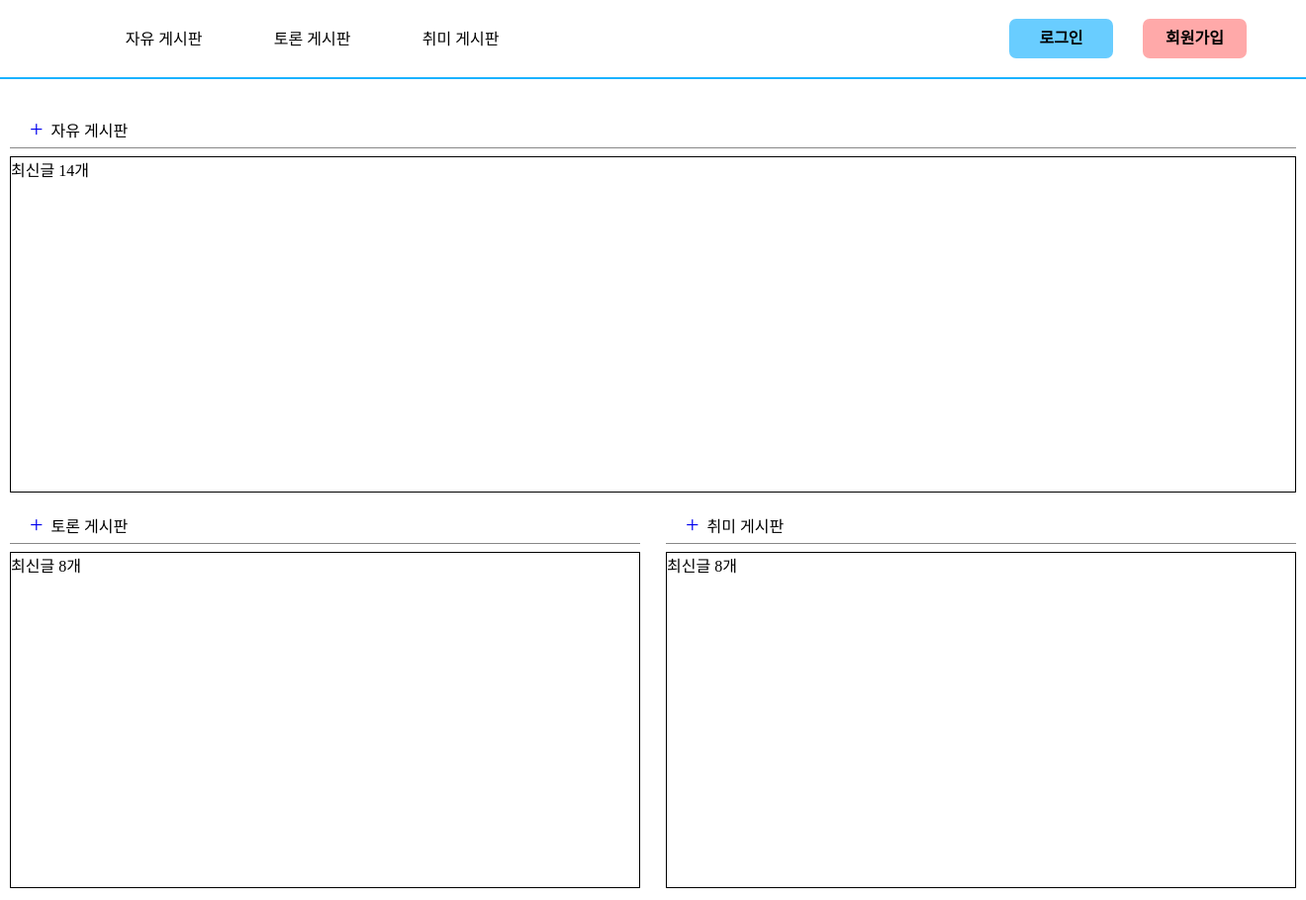
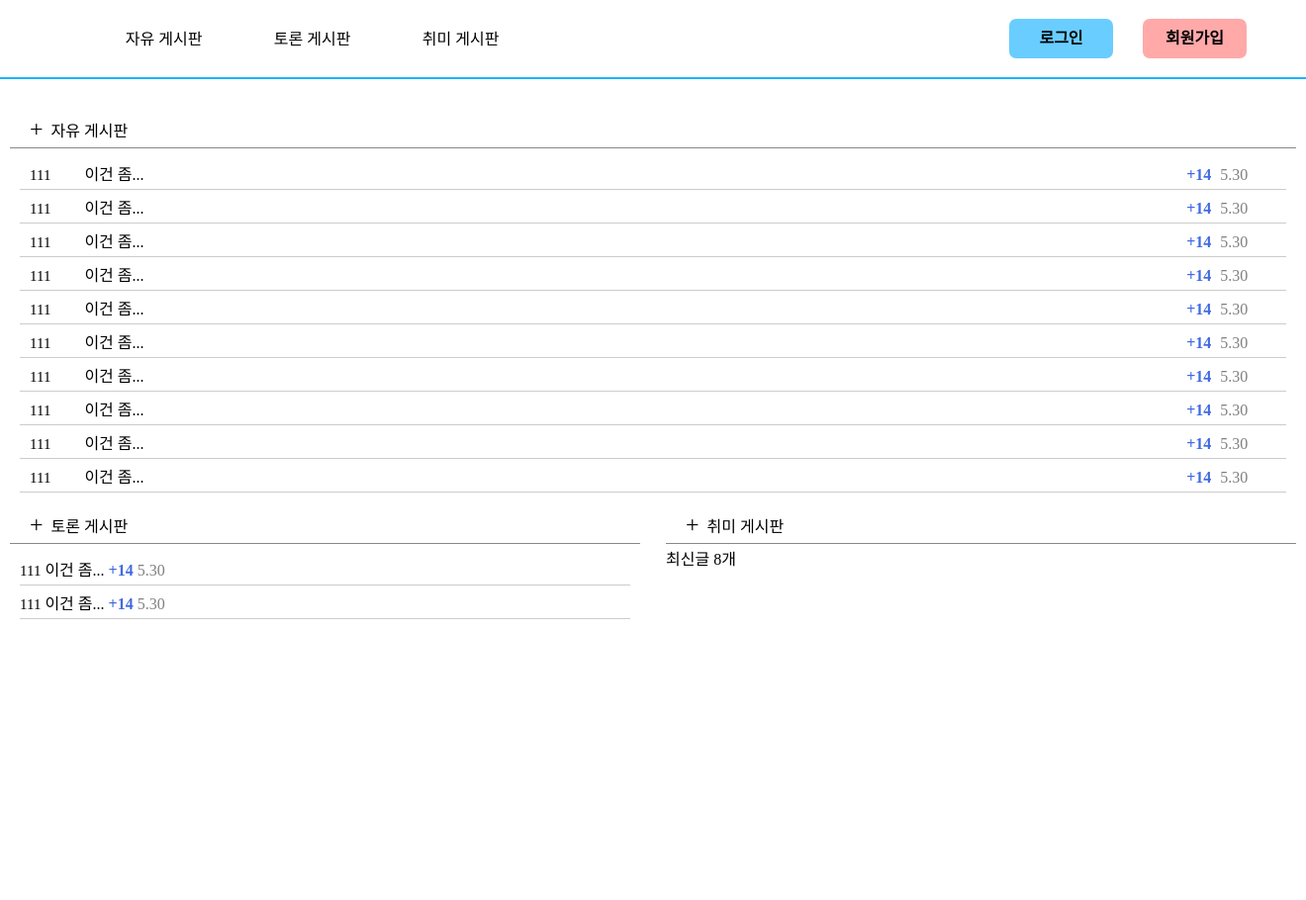
Before and after one commit to hiddenRanks/phpBoard, a PHP site: page /boardMain.php in a window 1320 px wide. Shown: the whole page at 99% size. Run offline with PHP 8.4, Linux system fonts and the light colour scheme.

Commit message:
게시판 제작/수정

```diff
--- a/boardMain.php
+++ b/boardMain.php
@@ -14,9 +14,90 @@
                     <span><a href="#">+</a></span>&nbsp;&nbsp;자유 게시판
                 </p>
             </div>
-
             <div class="contents">
-                <p>최신글 14개</p>
+                <ul class="board-list big">
+                    <!-- 어떤 게시판(테이블)인가 / 게시판(테이블)의 번호(테이블 번호) -->
+                    <li class="eachList">
+                        <a href="#">
+                            <span class="number">111</span>
+                            <span class="title">이건 좀...</span>
+                            <span class="comment">+14</span>
+                            <span class="date">5.30</span>
+                        </a>
+                    </li>
+                    <li class="eachList">
+                        <a href="#">
+                            <span class="number">111</span>
+                            <span class="title">이건 좀...</span>
+                            <span class="comment">+14</span>
+                            <span class="date">5.30</span>
+                        </a>
+                    </li>
+                    <li class="eachList">
+                        <a href="#">
+                            <span class="number">111</span>
+                            <span class="title">이건 좀...</span>
+                            <span class="comment">+14</span>
+                            <span class="date">5.30</span>
+                        </a>
+                    </li>
+                    <li class="eachList">
+                        <a href="#">
+                            <span class="number">111</span>
+                            <span class="title">이건 좀...</span>
+                            <span class="comment">+14</span>
+                            <span class="date">5.30</span>
+                        </a>
+                    </li>
+                    <li class="eachList">
+                        <a href="#">
+                            <span class="number">111</span>
+                            <span class="title">이건 좀...</span>
+                            <span class="comment">+14</span>
+                            <span class="date">5.30</span>
+                        </a>
+                    </li>
+                    <li class="eachList">
+                        <a href="#">
+                            <span class="number">111</span>
+                            <span class="title">이건 좀...</span>
+                            <span class="comment">+14</span>
+                            <span class="date">5.30</span>
+                        </a>
+                    </li>
+                    <li class="eachList">
+                        <a href="#">
+                            <span class="number">111</span>
+                            <span class="title">이건 좀...</span>
+                            <span class="comment">+14</span>
+                            <span class="date">5.30</span>
+                        </a>
+                    </li>
+                    <li class="eachList">
+                        <a href="#">
+                            <span class="number">111</span>
+                            <span class="title">이건 좀...</span>
+                            <span class="comment">+14</span>
+                            <span class="date">5.30</span>
+                        </a>
+                    </li>
+                    <li class="eachList">
+                        <a href="#">
+                            <span class="number">111</span>
+                            <span class="title">이건 좀...</span>
+                            <span class="comment">+14</span>
+                            <span class="date">5.30</span>
+                        </a>
+                    </li>
+                    <li class="eachList">
+                        <a href="#">
+                            <span class="number">111</span>
+                            <span class="title">이건 좀...</span>
+                            <span class="comment">+14</span>
+                            <span class="date">5.30</span>
+                        </a>
+                    </li>
+                </ul>
             </div>
         </div>
 
@@ -28,7 +109,25 @@
             </div>
 
             <div class="contents">
-                <p>최신글 8개</p>
+            <ul class="board-list">
+                    <!-- 어떤 게시판(테이블)인가 / 게시판(테이블)의 번호(테이블 번호) -->
+                    <li class="eachList small">
+                        <a href="#">
+                            <span class="number">111</span>
+                            <span class="title">이건 좀...</span>
+                            <span class="comment">+14</span>
+                            <span class="date">5.30</span>
+                        </a>
+                    </li>
+                    <li class="eachList">
+                        <a href="#">
+                            <span class="number">111</span>
+                            <span class="title">이건 좀...</span>
+                            <span class="comment">+14</span>
+                            <span class="date">5.30</span>
+                        </a>
+                    </li>
+                </ul>
             </div>
         </div>
 
--- a/css/boardMain.css
+++ b/css/boardMain.css
@@ -32,12 +32,52 @@
 
 .boardTitle > p > span {
     font-size: 24px;
-    cursor: pointer;
+}
+
+.boardTitle > p > span > a {
+    color: black;
 }
 
 .contents {
     width: 100%;
     height: 85%;
-    margin-top: 8px;
-    border: 1px solid black;
+    margin-top: 2px;
+    position: relative;
 }
+
+.board-list {
+    position: absolute;
+    width: 100%;
+    height: 100%;
+    padding: 10px;
+}
+
+.eachList {
+    width: 100%;
+    height: 30px;
+    line-height: 30px;
+    margin-top: 4px;
+    border-bottom: 1px solid #ccc;
+}
+
+.eachList > a {
+    color: black;
+    font-size: 16px;
+}
+
+.eachList:first-child {
+    margin-top: 0;
+}
+
+.eachList > a:hover span.title {
+    color: #ff9f04;
+}
+
+.eachList > a > .number { font-size: 15px; }
+.eachList > a > .comment { color: royalblue; font-weight: bold; }
+.eachList > a > .date { color: gray; }
+
+.big > .eachList > a > .number { margin-left: 10px; }
+.big > .eachList > a > .title { margin-left: 30px; }
+.big > .eachList > a > .comment { margin-left: 82%; }
+.big > .eachList > a > .date { margin-left: 5px; }
```
